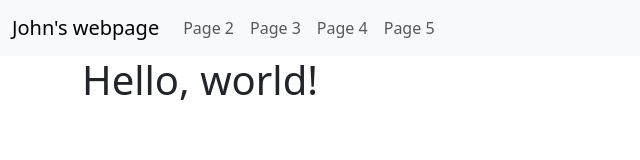
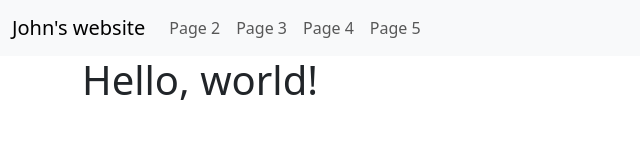
Before and after one commit to johnmmacdonald/johnmmacdonald.github.io, a plain HTML site: page index.html in a window 1280 px wide. Shown: the whole page, without its empty margins (0-640 px from the left). Drawn offline with nearby package versions, Linux system fonts and the light colour scheme.

Commit message:
Change to website

```diff
--- a/main-menu.html
+++ b/main-menu.html
@@ -1,7 +1,7 @@
 
 <nav class="navbar navbar-expand-lg bg-body-tertiary">
   <div class="container-fluid">
-    <a class="navbar-brand" href="/">John's webpage</a>
+    <a class="navbar-brand" href="/">John's website</a>
     <button class="navbar-toggler" type="button" data-bs-toggle="collapse" data-bs-target="#navbarSupportedContent" aria-controls="navbarSupportedContent" aria-expanded="false" aria-label="Toggle navigation">
       <span class="navbar-toggler-icon"></span>
     </button>
```
